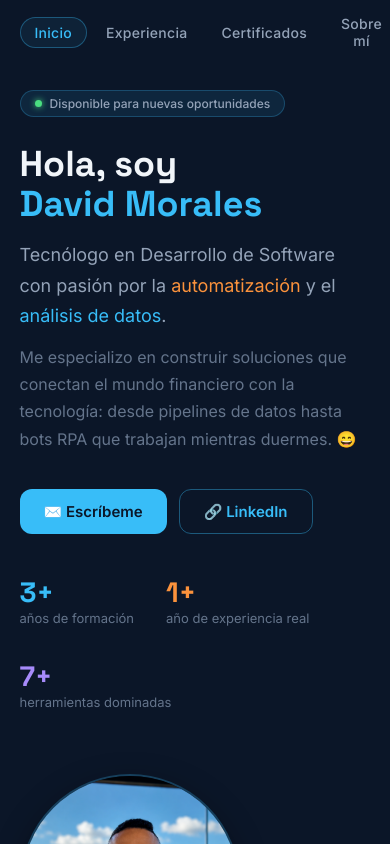
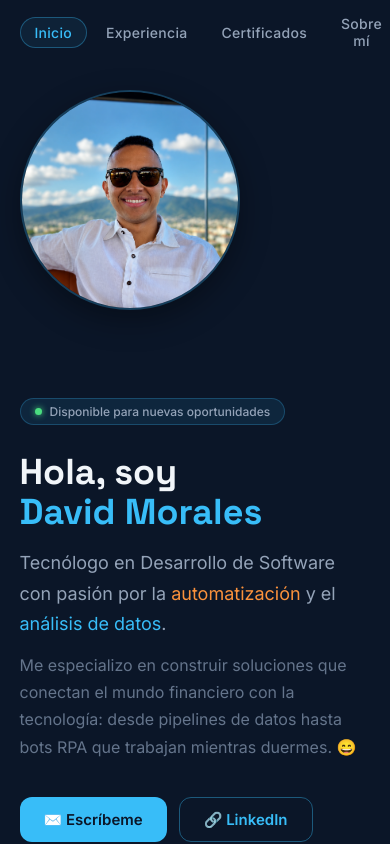
Before and after one commit to DavidMR03/Portafolio-Web, a React (Vite) app: page / in a window 390 px wide. Shown: the top 844 px of the page. Built offline with nearby package versions, Linux system fonts and the light colour scheme.

Commit message:
Corrección Hero Responsive

```diff
--- a/src/components/Hero.jsx
+++ b/src/components/Hero.jsx
@@ -49,7 +49,7 @@ export default function Hero() {
             </div>
           </div>
 
-              <div style={{ flex: "0 0 auto", display: "flex", flexDirection: "column", alignItems: "center", gap: 16 }}>
+              <div className="hero-image-container" style={{ flex: "0 0 auto", display: "flex", flexDirection: "column", alignItems: "center", gap: 16 }}>
                 <img src={heroImage} alt="David Morales" className="hero-image hero-anim" />
                 <div className="inter" style={{fontSize: 12, color: "#475569", textAlign: "center", maxWidth: 180,}}>
                 </div>
--- a/src/styles/globals.css
+++ b/src/styles/globals.css
@@ -163,12 +163,15 @@
         @media (max-width: 768px) {
           .hide-mobile { display: none; }
           .exp-card { padding: 20px 18px; }
-
           .about-image {
           height: 300px;
           max-width: 100%;
         }
+        .hero-image-container {
+        order: -1;
+        margin-bottom: 8px;
         }
+      }
 
         .hero-image {
         width: 220px;
```
